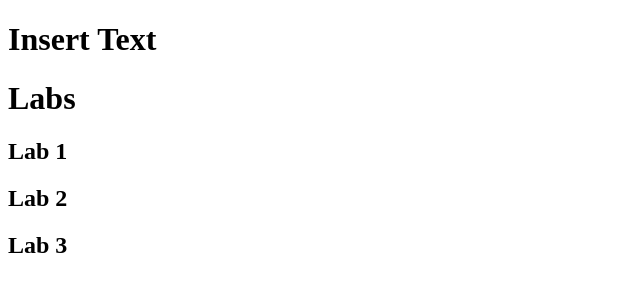
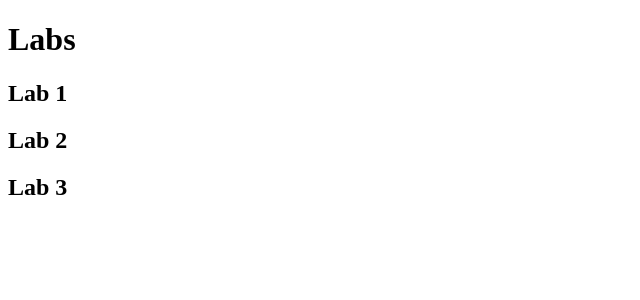
Before and after one commit to eliannemejia/kambaz-react-web-app, a React (Vite) app: page / in a window 1280 px wide. Shown: the top 300 px of the page, without its empty margins (0-640 px from the left). Built offline with nearby package versions, Linux system fonts and the light colour scheme.

Commit message:
removed insert text thing

```diff
--- a/src/App.tsx
+++ b/src/App.tsx
@@ -4,7 +4,6 @@ import Labs from "./Labs";
 function App() {
   return (
   <div>
-    <h1>Insert Text</h1>
     <Labs />
   </div>
   );
```
